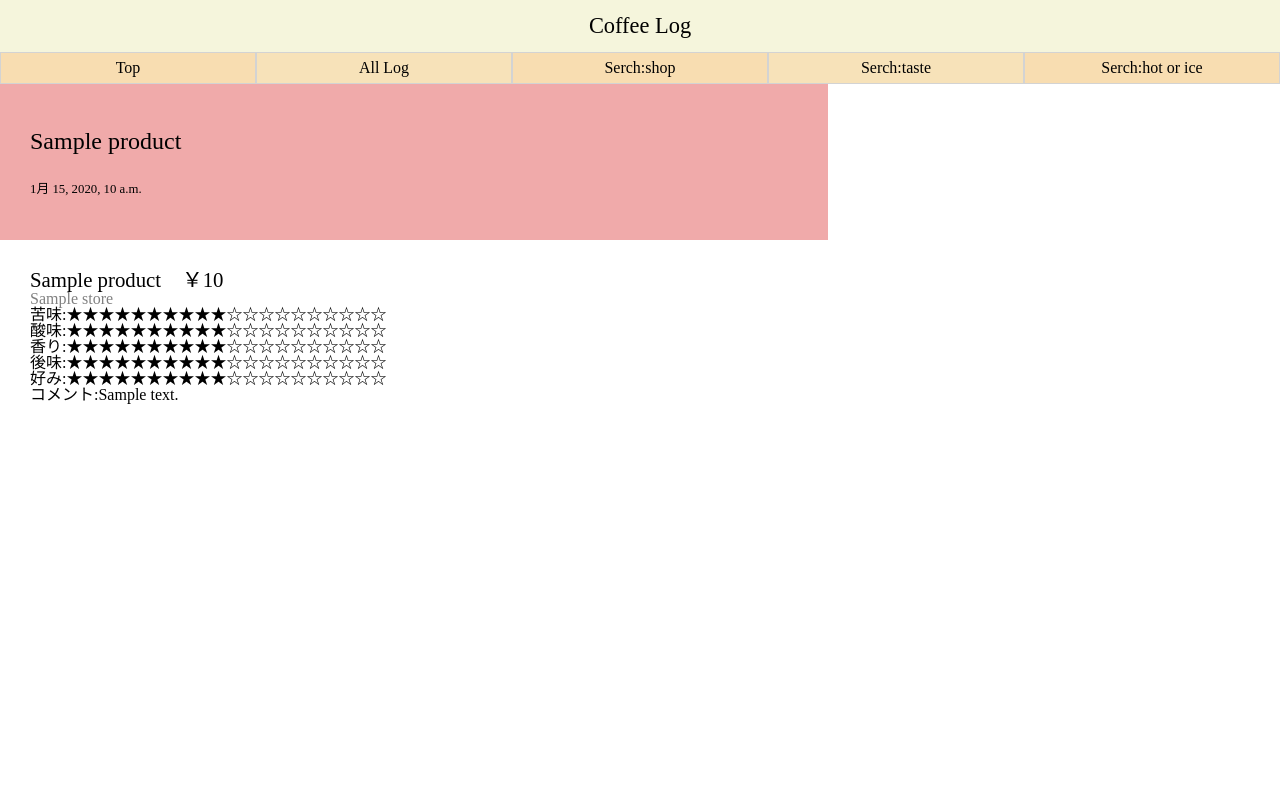
After one commit to Tkutose/coffeelog, a Django app: template coffeelog/templates/coffeelog/log_detail.html in a window 1280 px wide. The commit adds this page. Run offline with Django 3.2, Linux system fonts and the light colour scheme; the template is opened without the code that fills it: most values are stand-ins (such as "Sample title", 1, 10 or a date in 2020); data that the repository does not hold is empty.

Commit message:
SCSSの適用とビュー変更

```diff
--- /dev/null
+++ b/coffeelog/static/coffeelog/css/parts/_header-block.scss
@@ -0,0 +1,10 @@
+.header {
+    background-color: beige;
+    text-align: center;
+}
+
+.header__text {
+    font-size: 140%;
+    margin-bottom: 15px;
+    padding-top: 15px;
+}
--- /dev/null
+++ b/coffeelog/static/coffeelog/css/parts/_log-block.scss
@@ -0,0 +1,19 @@
+.log {
+    margin: 30px;
+}
+
+.log__product {
+    font-size: 130%;
+
+    &--ice {
+        background-color: #89e7eb;
+    }
+
+    &--hot {
+        background-color: #eb8989;
+    }
+}
+
+.log__shop {
+    color: gray;
+}
--- /dev/null
+++ b/coffeelog/static/coffeelog/css/parts/_main-block.scss
@@ -0,0 +1,11 @@
+.main {
+    display: flex;
+}
+
+.main__content {
+    width: 65%;
+}
+
+.main__sub {
+    width: 35%;
+}
--- /dev/null
+++ b/coffeelog/static/coffeelog/css/parts/_navigate-block.scss
@@ -0,0 +1,44 @@
+@mixin block {
+    border: solid #d3d3d3 1px;
+    font-size: 100%;
+    height: 40%;
+    padding: 7px;
+    text-align: center;
+    width: 100%;
+}
+
+$_stripe1: #facf989d;
+$_stripe2: #facf9880;
+
+
+.navigate {
+    display: flex;
+    justify-content: space-between;
+    width: 100%
+}
+
+.navigate__top {
+    @include block;
+    background-color: $_stripe1;
+}
+
+.navigate__list{
+    @include block;
+    background-color: $_stripe2;
+}
+
+.navigate__shop{
+    @include block;
+    background-color: $_stripe1;
+}
+
+.navigate__taste{
+    @include block;
+    background-color: $_stripe2;
+}
+
+.navigate__hot{
+    @include block;
+    background-color: $_stripe1;
+
+}
--- /dev/null
+++ b/coffeelog/static/coffeelog/css/parts/_top-block.scss
@@ -0,0 +1,26 @@
+.top{
+        align-items: flex-start;
+        display: flex;
+        flex-direction: column;
+        height: 12%;
+        justify-content: space-around;
+        padding: 30px;
+        width: 60%;
+
+    &--ice {
+        background-color: #89e8ebab;
+    }
+
+    &--hot {
+        background-color: #eb8989b6;
+    }
+}
+
+.top__text{
+    font-size: 150%;
+}
+
+.top__date{
+    font-size: 80%;
+
+}
--- a/coffeelog/static/coffeelog/css/reset.css
+++ b/coffeelog/static/coffeelog/css/reset.css
@@ -28,9 +28,17 @@ time, mark, audio, video {
     background:transparent;
 }
 
+html {
+    width: 100%;
+    height: 100%;
+}
+
 body {
+    width: 100%;
+    height: 100%;
     line-height:1;
 }
+
 
 article,aside,details,figcaption,figure,
 footer,header,hgroup,menu,nav,section {
--- /dev/null
+++ b/coffeelog/static/coffeelog/css/style.css
@@ -0,0 +1,138 @@
+.header {
+  background-color: beige;
+  text-align: center;
+}
+
+.header__text {
+  font-size: 140%;
+  margin-bottom: 15px;
+  padding-top: 15px;
+}
+
+.log {
+  margin: 30px;
+}
+
+.log__product {
+  font-size: 130%;
+}
+
+.log__product--ice {
+  background-color: #89e7eb;
+}
+
+.log__product--hot {
+  background-color: #eb8989;
+}
+
+.log__shop {
+  color: gray;
+}
+
+.main {
+  display: -webkit-box;
+  display: -ms-flexbox;
+  display: flex;
+}
+
+.main__content {
+  width: 65%;
+}
+
+.main__sub {
+  width: 35%;
+}
+
+.navigate {
+  display: -webkit-box;
+  display: -ms-flexbox;
+  display: flex;
+  -webkit-box-pack: justify;
+      -ms-flex-pack: justify;
+          justify-content: space-between;
+  width: 100%;
+}
+
+.navigate__top {
+  border: solid #d3d3d3 1px;
+  font-size: 100%;
+  height: 40%;
+  padding: 7px;
+  text-align: center;
+  width: 100%;
+  background-color: #facf989d;
+}
+
+.navigate__list {
+  border: solid #d3d3d3 1px;
+  font-size: 100%;
+  height: 40%;
+  padding: 7px;
+  text-align: center;
+  width: 100%;
+  background-color: #facf9880;
+}
+
+.navigate__shop {
+  border: solid #d3d3d3 1px;
+  font-size: 100%;
+  height: 40%;
+  padding: 7px;
+  text-align: center;
+  width: 100%;
+  background-color: #facf989d;
+}
+
+.navigate__taste {
+  border: solid #d3d3d3 1px;
+  font-size: 100%;
+  height: 40%;
+  padding: 7px;
+  text-align: center;
+  width: 100%;
+  background-color: #facf9880;
+}
+
+.navigate__hot {
+  border: solid #d3d3d3 1px;
+  font-size: 100%;
+  height: 40%;
+  padding: 7px;
+  text-align: center;
+  width: 100%;
+  background-color: #facf989d;
+}
+
+.top {
+  -webkit-box-align: start;
+      -ms-flex-align: start;
+          align-items: flex-start;
+  display: -webkit-box;
+  display: -ms-flexbox;
+  display: flex;
+  -webkit-box-orient: vertical;
+  -webkit-box-direction: normal;
+      -ms-flex-direction: column;
+          flex-direction: column;
+  height: 12%;
+  -ms-flex-pack: distribute;
+      justify-content: space-around;
+  padding: 30px;
+  width: 60%;
+}
+
+.top--ice {
+  background-color: #89e8ebab;
+}
+
+.top--hot {
+  background-color: #eb8989b6;
+}
+
+.top__text {
+  font-size: 150%;
+}
+
+.top__date {
+  font-size: 80%;
+}
--- /dev/null
+++ b/coffeelog/static/coffeelog/css/style.scss
@@ -0,0 +1,6 @@
+@charset "UTF-8";
+@import  'parts/header-block';
+@import  'parts/log-block';
+@import  'parts/main-block';
+@import  'parts/navigate-block';
+@import  'parts/top-block';
--- a/coffeelog/templates/coffeelog/base.html
+++ b/coffeelog/templates/coffeelog/base.html
@@ -4,20 +4,36 @@
 
 <head>
     <meta charset="UTF-8" />
-    <title>coffeelog</title>
+    <title>Coffee Logs | {% block title %}{% endblock %}</title>
 
     <link rel="stylesheet" href="{% static 'coffeelog/css/reset.css' %}" />
+    <link rel="stylesheet" href="{% static 'coffeelog/css/style.css' %}" />
 </head>
 
 <body>
+    <header class="header">
+        <div class="header__text">Coffee Log</div>
+        <div class="navigate">
+            <div class="navigate__top">Top</div>
+            <div class="navigate__list">All Log</div>
+            <div class="navigate__shop">Serch:shop</div>
+            <div class="navigate__taste">Serch:taste</div>
+            <div class="navigate__hot">Serch:hot or ice</div>
+        </div>
+    </header>
 
-    <div>
-        <p class="title">Coffee Logs</p>
+        {% block top %}
+        {% endblock %}
+    <div class="main">
+
+        <div class="main__content">
+            {% block main %}
+            {% endblock %}
+        </div>
+
+        <div class="main__sub">
+            {% block sub %}
+            {% endblock %}
+        </div>
     </div>
-
-    <div class="logs">
-        {% block content %}
-        {% endblock %}
-    </div>
-
 </body>
--- /dev/null
+++ b/coffeelog/templates/coffeelog/log_detail.html
@@ -0,0 +1,30 @@
+{% extends 'coffeelog/base.html' %}
+{% load coffeelog.func_libs %}
+
+{% block title %}{{ log.product }} {% endblock %}
+
+{% block top %}
+<div class="top top--{{log.hot|hot_or_ice}}">
+<p class="top__text">{{ log.product }}</p>
+<p class="top__date">{{ log.date }}</p>
+</div>
+{% endblock %}
+
+
+
+{% block main %}
+<div class="log">
+    <p class="log__product">{{ log.product }}&emsp;￥{{ log.price }}</p>
+    <p class="log__shop" >{{ log.store }}</p>
+    <div class="flavor">
+        <p class="flavor__bitter">苦味:{{ log.bitter|change_star}}  </p>
+        <p class="flavor__acid">  酸味:{{ log.acidity|change_star}} </p>
+        <p class="flavor__smell"> 香り:{{ log.smell|change_star}}   </p>
+        <p class="flavor__after"> 後味:{{ log.after|change_star}}   </p>
+        <p class="flavor__like">  好み:{{ log.likely|change_star}}  </p>
+    </div>
+    <p class="log__note" >コメント:{{ log.note }}</p>
+
+</div>
+
+{% endblock %}
--- a/coffeelog/urls.py
+++ b/coffeelog/urls.py
@@ -4,5 +4,5 @@ from . import views
 app_name = 'coffeelog'
 
 urlpatterns = [
-    path('', views.LogList.as_view(), name='logs'),
+    path('details/<int:pk>', views.LogDetail.as_view(), name='detail'),
 ]
```
Also changed, not shown: coffeelog/templates/coffeelog/log_list.html (deleted, +0 -25 lines), coffeelog/views.py (+5 -11 lines).
